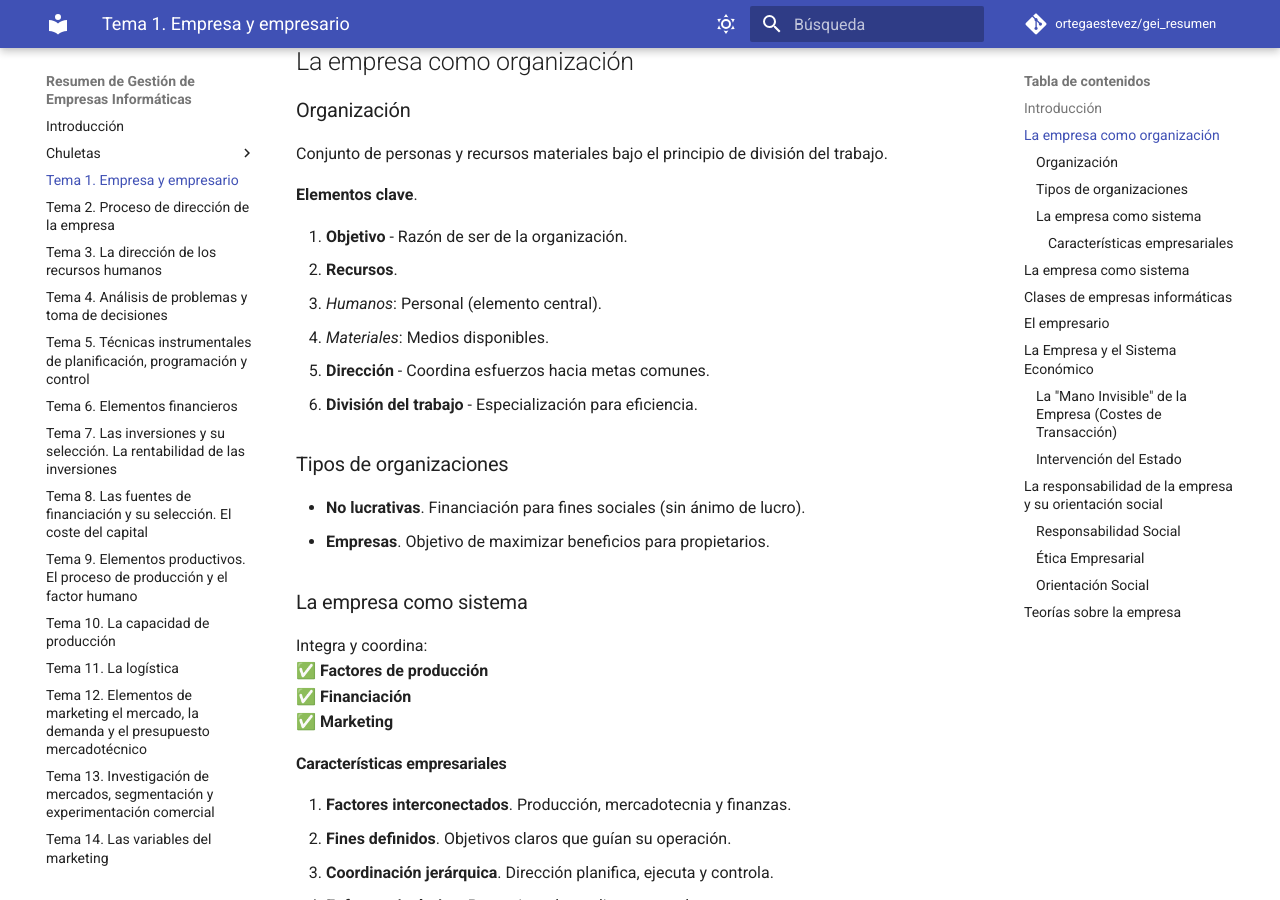
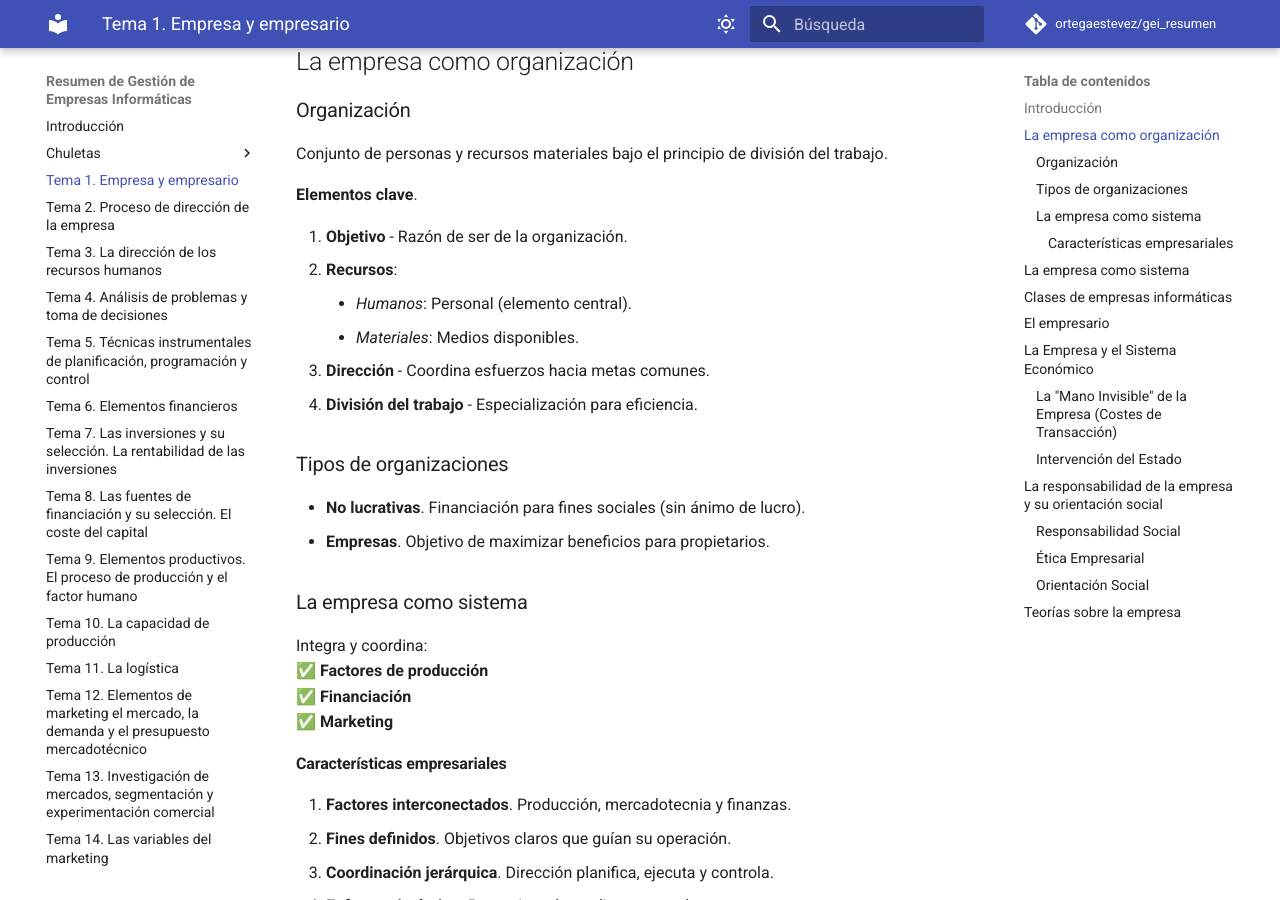
Before and after one commit to ortegaestevez/gei_resumen, an MkDocs documentation site: the page built from docs/tema_01.md, in a window 1280 px wide and 900 px high, scrolled down 395 px. Built offline with MkDocs 1.6.1 and Material for MkDocs 9.7.7, drawn with Linux system fonts in a browser that asks for light colours; comment, search, counter and statistics services are not loaded.

```diff
--- a/docs/tema_01.md
+++ b/docs/tema_01.md
@@ -17,10 +17,10 @@ Conjunto de personas y recursos materiales bajo el principio de división del tr
 **Elementos clave**.
 
 1. **Objetivo** - Razón de ser de la organización.
-2. **Recursos**.
+2. **Recursos**:
 
-   - *Humanos*: Personal (elemento central).
-   - *Materiales*: Medios disponibles.
+      - *Humanos*: Personal (elemento central).
+      - *Materiales*: Medios disponibles.
 
 3. **Dirección** - Coordina esfuerzos hacia metas comunes.
 4. **División del trabajo** - Especialización para eficiencia.
```
